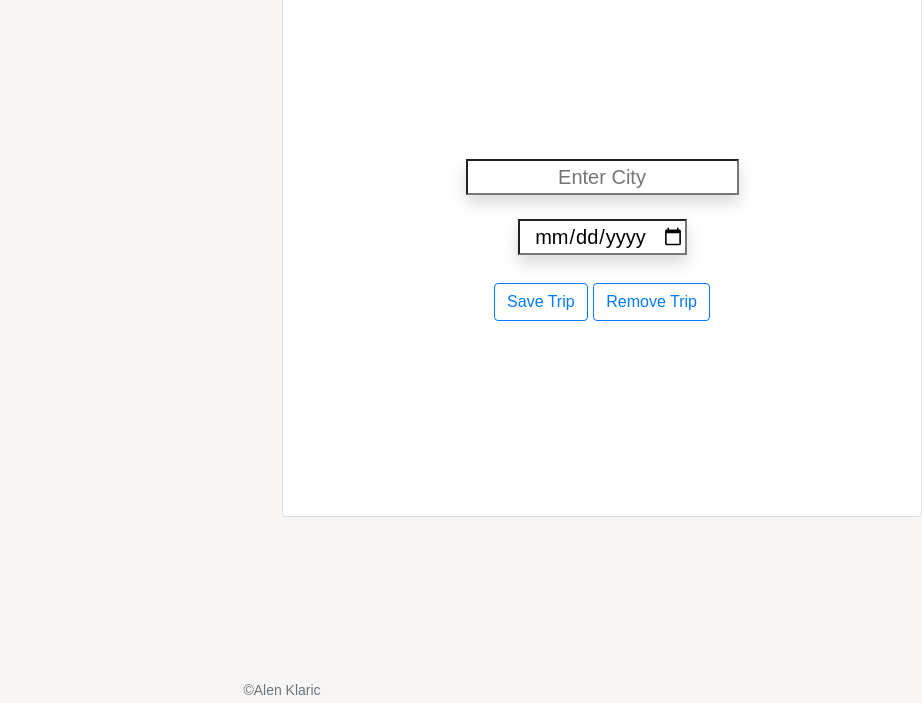
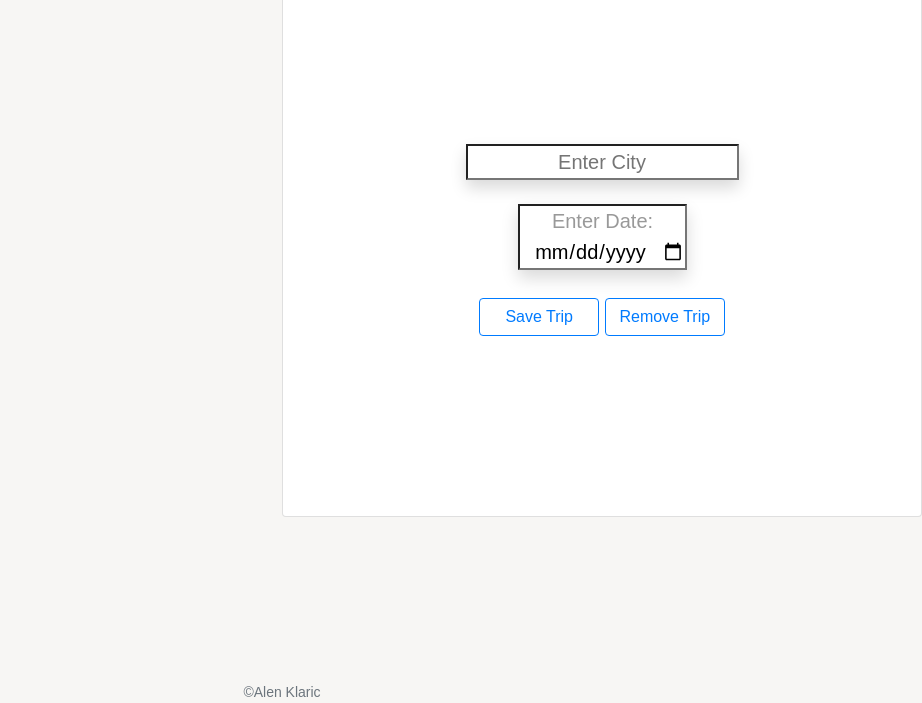
Before and after one commit to Alen002/travelapp, a website built with webpack: page src/client/views/index.html in a window 1280 px wide. Shown: the part 97-800 px from the top of the page, without its empty margins (358-1280 px from the left). Built offline with nearby package versions, Linux system fonts and the light colour scheme.

Commit message:
adjusted layout of footer

```diff
--- a/src/client/js/handler.js
+++ b/src/client/js/handler.js
@@ -19,6 +19,11 @@ function handleSubmit(event) {
     let cityName = document.getElementById('city-name').value
     let inputDate = document.getElementById('city-date').value
     console.log(inputDate);
+
+    //set min-heigt of image to 550px
+    const showImage = document.querySelector('#travel-image');
+    showImage.style.minHeight = '550px';
+
 
     // Input validation
     if (cityName.length == 0) {alert('Please enter a city');}
--- a/src/client/js/remove.js
+++ b/src/client/js/remove.js
@@ -14,6 +14,10 @@ function remove(event) {
     document.getElementById('info-departure').innerHTML = "";
     document.getElementById('travel-image').src="";
     post(path, {});
+
+    // Remove min-height of image
+    const showImage = document.querySelector('#travel-image');
+    showImage.style.minHeight = '';
 };
 
 export { remove };
--- a/src/client/styles/index.scss
+++ b/src/client/styles/index.scss
@@ -37,17 +37,25 @@ img:hover {
 
 /**** End of Image ***/
 
-/**** Footer ****/
-footer {
+.name {
+    position: fixed;
+    bottom: 0;
+    left: 0;
+    right: 0;
+    text-align: center;
     font-size: 14px;
     color: #6C757D;
     background-color: #F7F6F4;
-    width: 100%;
-    padding-top: 2px;
-    padding-bottom: 2px;
-    position: fixed;
-    bottom: 0px;
-    left: 0px;
-    text-align: center;
 }
-/**** End of Footer ****/
+
+ .btn {
+    width: 120px;
+ }
+
+ input[type="date"]::before{
+    color: #999;
+    content: attr(placeholder) ": ";
+ }
+ input[type="date"]:focus::before {
+    content: "" !important;
+ }
--- a/src/client/views/index.html
+++ b/src/client/views/index.html
@@ -43,17 +43,11 @@
           <div id="weather-description" class="layout"></div>
           <div id="weather-low-temp"class="layout"></div>
           <div id="weather-max-temp"class="layout"></div>
+          <div class="name">&copyAlen Klaric</footer>
         </div>
       </div>
     </div>
-
   </div>
-
-
-
-  <footer class="text-center">&copyAlen Klaric</footer>
-
-
 
   <script>
     // Check that service workers are supported
```
Also changed, not shown: src/client/styles/index.css, 1 other file.
